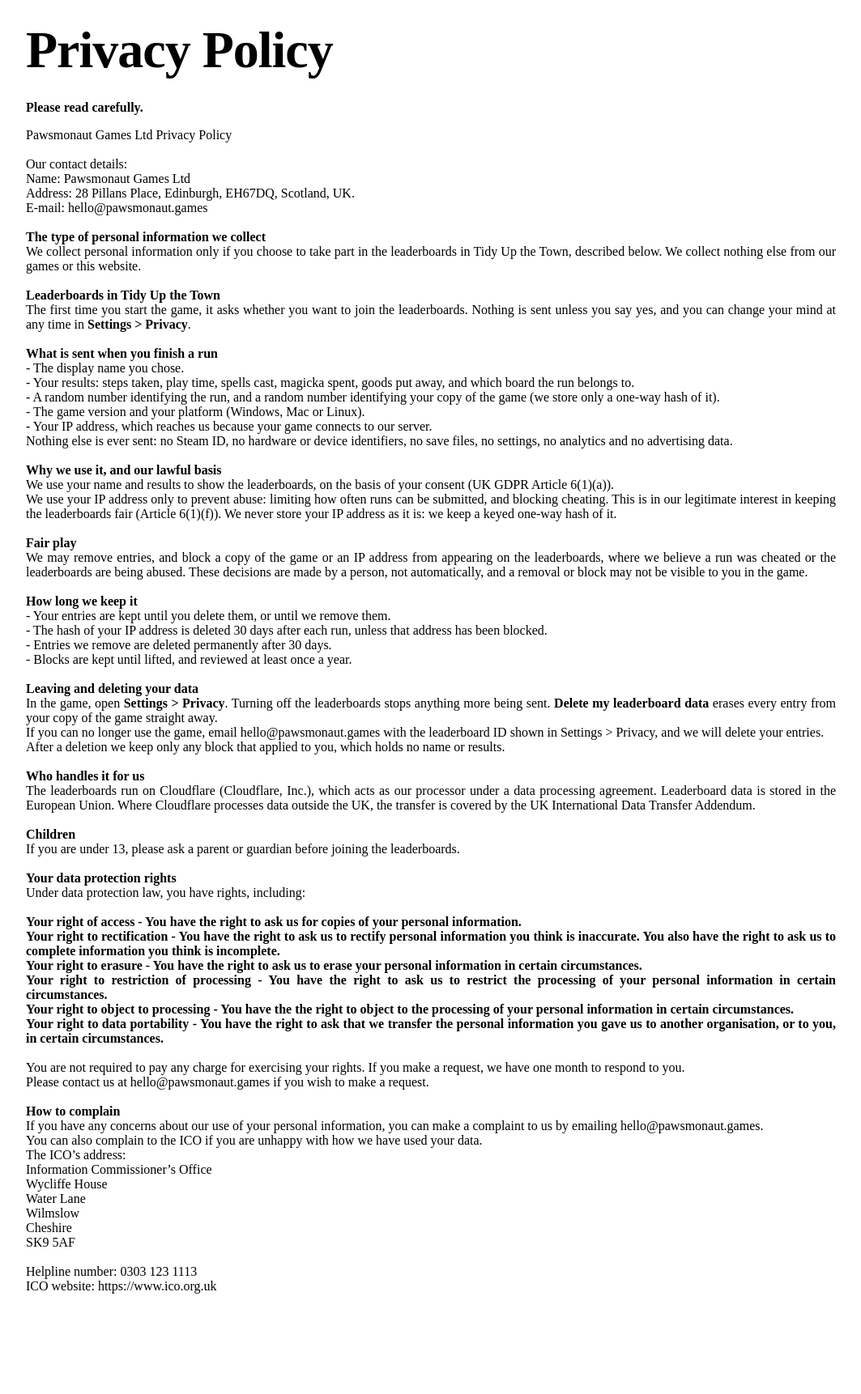
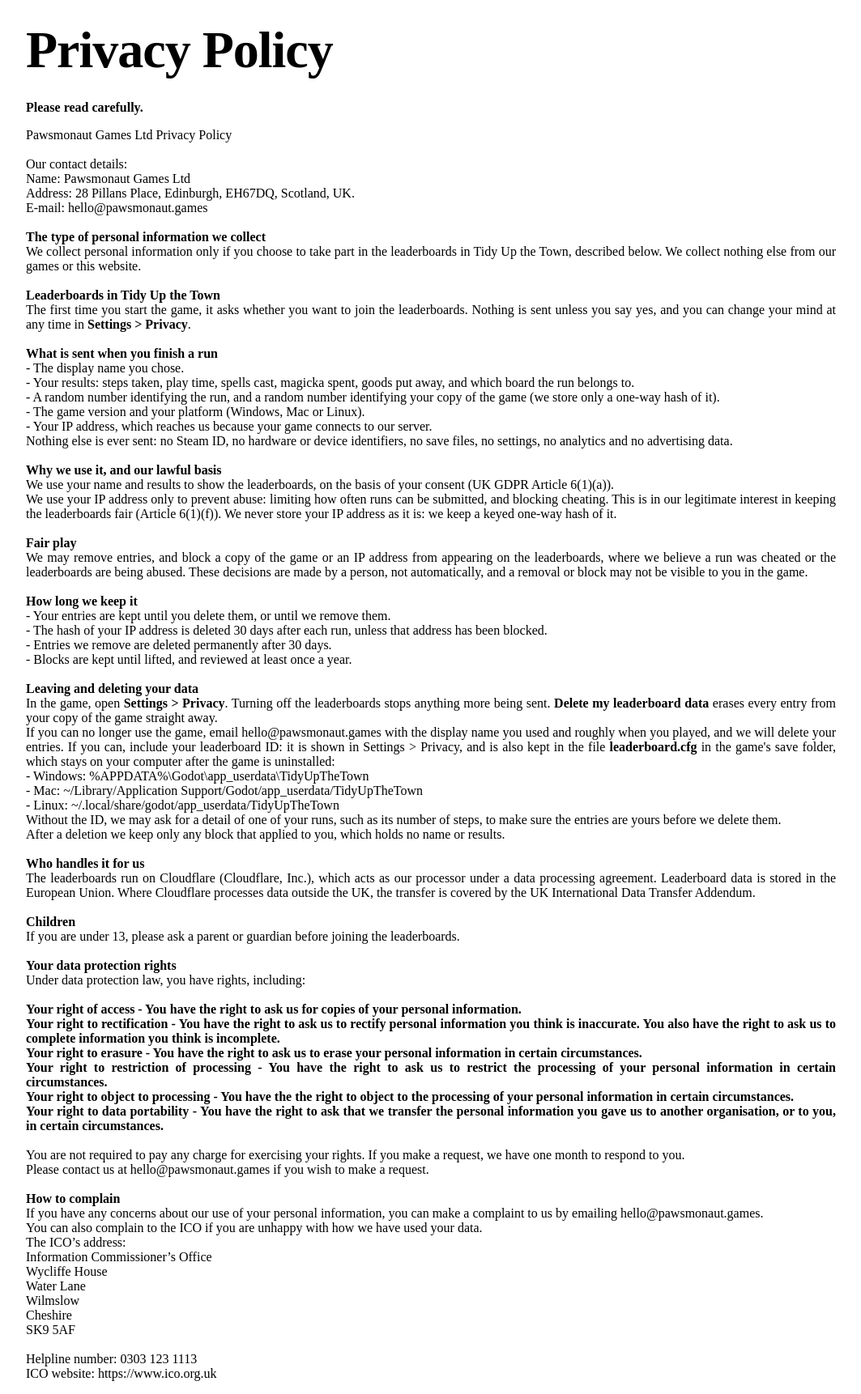
Before and after one commit to PawsmonautGames/PawsmonautGames.github.io, a Jekyll site: the page privacypolicy.html, which Jekyll copies as it is, in a window 1280 px wide. Shown: the whole page at 81% size, without its empty margins (108-1171 px from the left). Built offline with Jekyll 4.4.1, drawn with Linux system fonts in a browser that asks for light colours; before the commit the page ends 1614 px from its top, so only the background shows below that.

Commit message:
Say how to ask for deletion without the game: name and when you played, the ID from leaderboard.cfg if you have it
Co-Authored-By: Claude Opus 5.5 <noreply@anthropic.com>

```diff
--- a/privacypolicy.html
+++ b/privacypolicy.html
@@ -55,7 +55,11 @@
 
     <strong>Leaving and deleting your data</strong><br>
     In the game, open <strong>Settings &gt; Privacy</strong>. Turning off the leaderboards stops anything more being sent. <strong>Delete my leaderboard data</strong> erases every entry from your copy of the game straight away.<br>
-    If you can no longer use the game, email hello@pawsmonaut.games with the leaderboard ID shown in Settings &gt; Privacy, and we will delete your entries.<br>
+    If you can no longer use the game, email hello@pawsmonaut.games with the display name you used and roughly when you played, and we will delete your entries. If you can, include your leaderboard ID: it is shown in Settings &gt; Privacy, and is also kept in the file <strong>leaderboard.cfg</strong> in the game's save folder, which stays on your computer after the game is uninstalled:<br>
+    - Windows: %APPDATA%\Godot\app_userdata\TidyUpTheTown<br>
+    - Mac: ~/Library/Application Support/Godot/app_userdata/TidyUpTheTown<br>
+    - Linux: ~/.local/share/godot/app_userdata/TidyUpTheTown<br>
+    Without the ID, we may ask for a detail of one of your runs, such as its number of steps, to make sure the entries are yours before we delete them.<br>
     After a deletion we keep only any block that applied to you, which holds no name or results.<br><br>
 
     <strong>Who handles it for us</strong><br>
```
